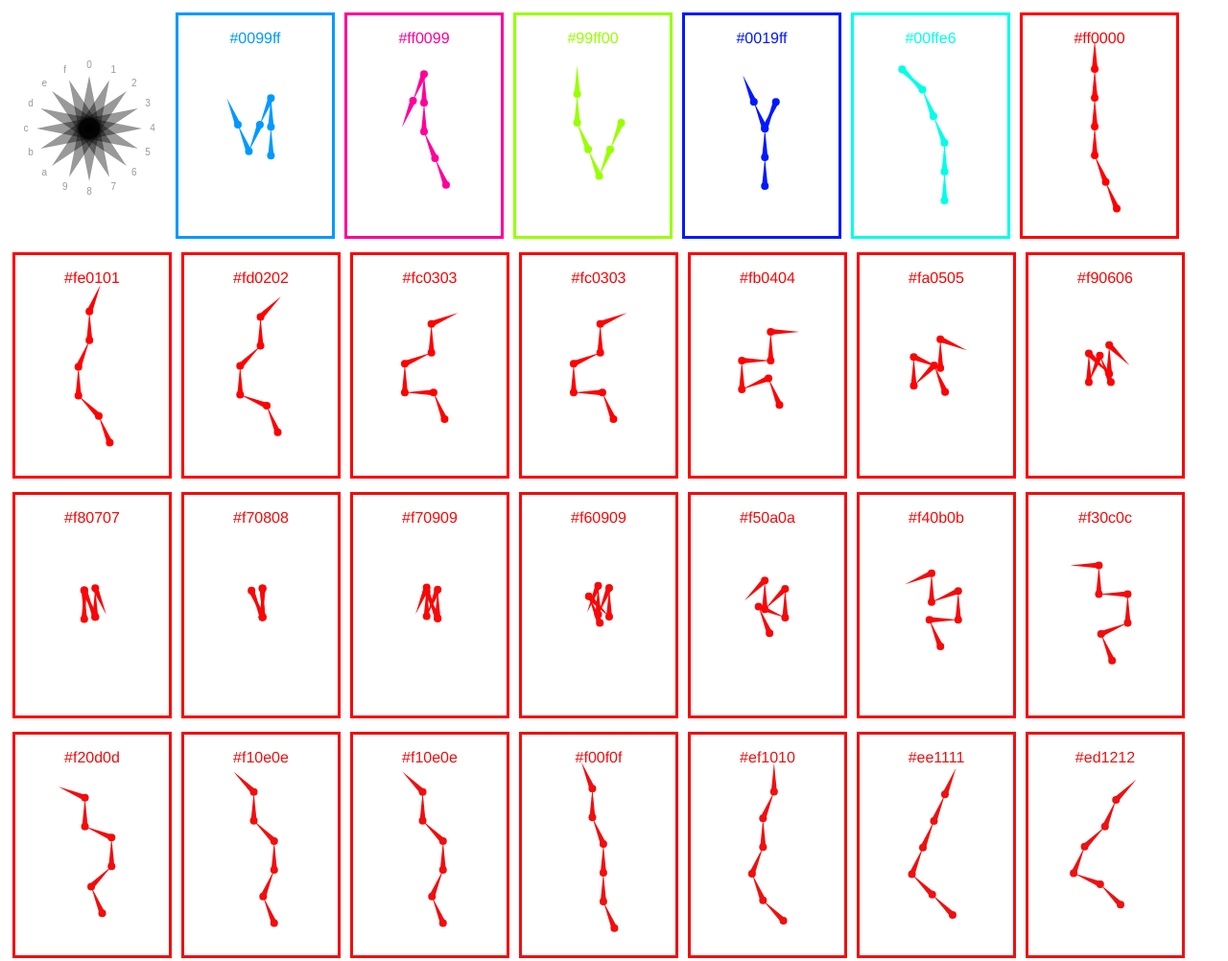
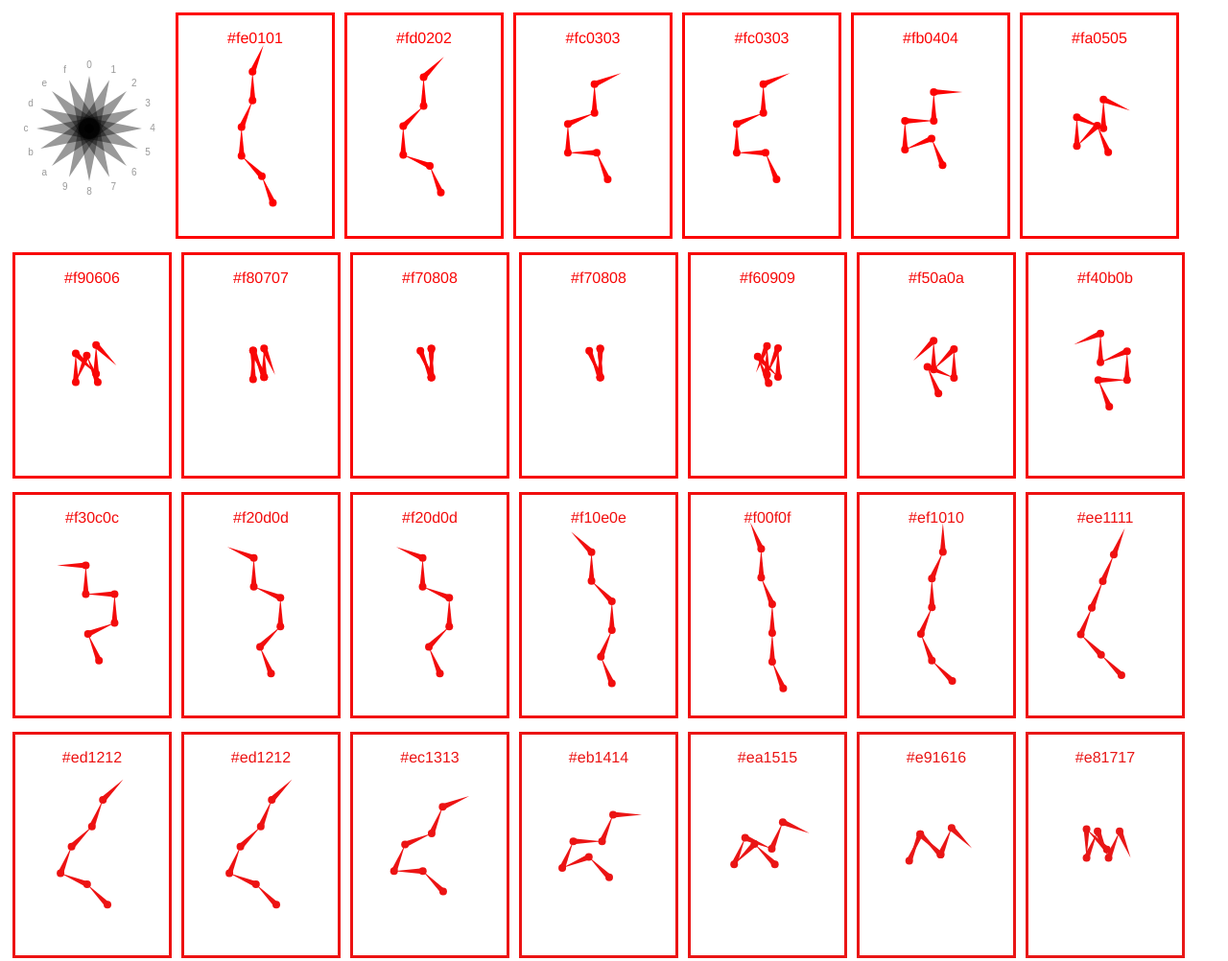
Before and after one commit to kiphlora/clouds, a plain HTML site: page experiments/color-shapes/index.html in a window 1280 px wide. Shown: the top 1002 px of the page at 96% size. Drawn offline with Linux system fonts and the light colour scheme.

Commit message:
update index.html

```diff
--- a/experiments/color-shapes/index.html
+++ b/experiments/color-shapes/index.html
@@ -31,7 +31,7 @@
 		var width = 150;
 		var height = 220;
 
-		var n = 300; //24;
+		var n = 304; //24;
 		var canvasesD3 = d3.select("#canvases").selectAll(".canvases").data(d3.range(n))
 			.enter().append("canvas")
 				.attr("class", "canvases")
@@ -50,7 +50,7 @@
 
 		var text = ["0", "1", "2", "3", "4", "5", "6", "7", "8", "9", "a", "b", "c", "d", "e", "f"];
 		// var clist = buildCustomArray(n, function(){ return Color().hex(); });
-		var clist = buildCustomArray(n, function(b){
+		var colorlist = buildCustomArray(n, function(b){
 			var c = i(b/n).colors.toString();
 			c = c.substring(4,c.length-1);
 			c = c.split(",");
@@ -59,8 +59,6 @@
 
 			return c;
 		})
-		colorlist = ["#ff6600", "#0099ff", "#ff0099", "#99ff00", "#0019ff", "#00ffe6"];
-		colorlist = colorlist.concat(clist);
 
 		// var loc = new Vec2(100,100);
 
```
